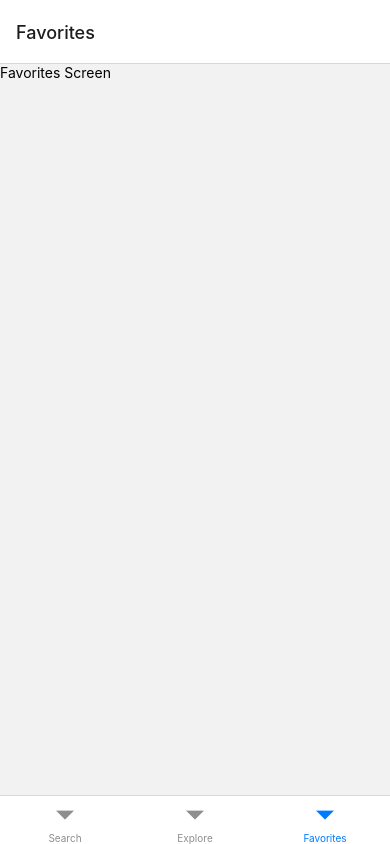
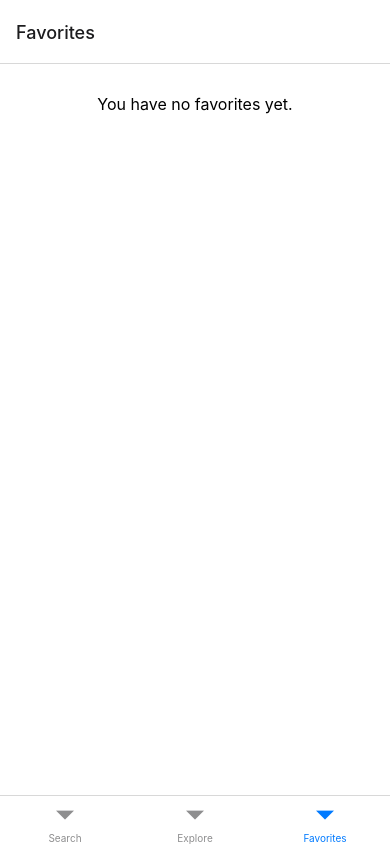
Before and after one commit to olegmalk/apod, a React Native app: screen /Favorites in a window 390 px wide. Built offline with nearby package versions, Linux system fonts and the light colour scheme; no server answers.

Commit message:
favorites tab

```diff
--- a/components/card.tsx
+++ b/components/card.tsx
@@ -1,25 +1,22 @@
 import React from 'react';
 import { View, Text, Image, StyleSheet, TouchableOpacity } from 'react-native';
 import { Ionicons } from '@expo/vector-icons';
+import { Apod } from '../types/apod';
 
 export interface ApodCardProps {
-  date: string;
-  title: string;
-  explanation: string;
-  url: string;
-  hdurl: string;
+  apod: Apod;
   isFavorite: boolean;
   onHeartPress: () => void;
 }
 
-export default function ApodCard({ date, title, explanation, url, hdurl, isFavorite, onHeartPress }: ApodCardProps) {
+export default function ApodCard({ apod, isFavorite, onHeartPress }: ApodCardProps) {
   return (
     <View style={styles.card}>
       <View style={styles.imageContainer}>
-        <Image source={{ uri: url }} style={styles.image} resizeMode="cover" />
+        <Image source={{ uri: apod.url }} style={styles.image} resizeMode="cover" />
         <View style={styles.textOverlay}>
-          <Text style={styles.title}>{title}</Text>
-          <Text style={styles.date}>{date}</Text>
+          <Text style={styles.title}>{apod.title}</Text>
+          <Text style={styles.date}>{apod.date}</Text>
         </View>
         <TouchableOpacity style={styles.favoriteIconContainer} onPress={onHeartPress}>
           <Ionicons name="heart" size={24} color={isFavorite ? 'red' : 'white'} />
--- a/context/favorites.tsx
+++ b/context/favorites.tsx
@@ -1,28 +1,38 @@
-import React, { ReactNode, createContext, useContext, useEffect, useState } from 'react';
-import AsyncStorage from '@react-native-async-storage/async-storage';
+import React, {
+  ReactNode,
+  createContext,
+  useContext,
+  useEffect,
+  useState,
+} from "react";
+import AsyncStorage from "@react-native-async-storage/async-storage";
+import { Apod } from "../types/apod";
 
 type FavoritesContextType = {
-    favorites: string[];
-    addFavorite: (date: string) => void;
+  favorites: Apod[];
+  addFavorite: (fav: Apod) => void;
   removeFavorite: (date: string) => void;
+  hasFavorite: (date: string) => boolean;
 };
+
+const STORAGE_KEY = '@favorites-v4'
 
 const FavoritesContext = createContext<FavoritesContextType>({
   favorites: [],
   addFavorite: () => {},
   removeFavorite: () => {},
+  hasFavorite: (date: string) => false,
 });
 
-
-export const FavoritesProvider: React.FC<{ children: ReactNode }>  = ({ children }) => {
-    const [favorites, setFavorites] = useState<string[]>([]);
-
-    console.log('favorites', favorites)
+export const FavoritesProvider: React.FC<{ children: ReactNode }> = ({
+  children,
+}) => {
+  const [favorites, setFavorites] = useState<Apod[]>([]);
 
   useEffect(() => {
     const loadFavorites = async () => {
       try {
-                const favoritesFromStorage = await AsyncStorage.getItem('favorites');
+        const favoritesFromStorage = await AsyncStorage.getItem(STORAGE_KEY);
         if (favoritesFromStorage) {
           setFavorites(JSON.parse(favoritesFromStorage));
         }
@@ -33,11 +43,10 @@ export const FavoritesProvider: React.FC<{ children: ReactNode }>  = ({ children
     loadFavorites();
   }, []);
 
-
   useEffect(() => {
     const saveFavorites = async () => {
       try {
-                await AsyncStorage.setItem('favorites', JSON.stringify(favorites));
+        await AsyncStorage.setItem(STORAGE_KEY, JSON.stringify(favorites));
       } catch (error) {
         console.error(error);
       }
@@ -45,17 +54,26 @@ export const FavoritesProvider: React.FC<{ children: ReactNode }>  = ({ children
     saveFavorites();
   }, [favorites]);
 
-    const addFavorite = (date: string) => {
-        setFavorites((prevFavorites) => [...prevFavorites, date]);
+  const addFavorite = (fav: Apod) => {
+    if (!hasFavorite(fav.date)) {
+      setFavorites((prevFavorites) => [...prevFavorites, fav]);
+    }
   };
 
   const removeFavorite = (date: string) => {
-        setFavorites((prevFavorites) => prevFavorites.filter((favorite) => favorite !== date));
+    setFavorites((prevFavorites) =>
+      prevFavorites.filter((favorite) => favorite.date !== date),
+    );
   };
 
+  const hasFavorite = (date: string) => {
+    return !!favorites.find((favorite) => favorite.date === date);
+    };
 
   return (
-        <FavoritesContext.Provider value={{ favorites, addFavorite, removeFavorite }}>
+    <FavoritesContext.Provider
+      value={{ favorites, addFavorite, removeFavorite, hasFavorite }}
+    >
       {children}
     </FavoritesContext.Provider>
   );
--- a/screens/Explore.tsx
+++ b/screens/Explore.tsx
@@ -82,7 +82,7 @@ export default function Explore() {
                 onHandlerStateChange={({ nativeEvent }) => {
                     if (swipeDirection === 'right') {
                         reload();
-                        addFavorite(date);
+                        currentAPOD && addFavorite(currentAPOD);
                     } else if (swipeDirection === 'left') {
                         reload();
                     }
--- a/screens/Favorites.tsx
+++ b/screens/Favorites.tsx
@@ -1,10 +1,48 @@
 import React from 'react';
-import { View, Text } from 'react-native';
+import { View, Text, FlatList, StyleSheet } from 'react-native';
+import { useFavorites } from '../context/favorites';
+import ApodCard from '../components/card';
+import { Apod } from '../types/apod';
 
 export default function Favorites() {
+  const { favorites, removeFavorite } = useFavorites();
+
+  const renderApodCard = ({ item }: { item: Apod }) => {
+    return (
+      <ApodCard
+        apod={item}
+        isFavorite={!!favorites.find(f => f.date === item.date)}
+        onHeartPress={() => {
+          removeFavorite(item.date);
+        }}
+      />
+    );
+  };
+
   return (
-    <View>
-      <Text>Favorites Screen</Text>
+    <View style={styles.container}>
+      {favorites.length > 0 ? (
+        <FlatList
+          data={favorites}
+          keyExtractor={(item) => item.date}
+          renderItem={renderApodCard}
+        />
+      ) : (
+        <Text style={styles.noFavoritesText}>You have no favorites yet.</Text>
+      )}
     </View>
   );
 }
+
+const styles = StyleSheet.create({
+  container: {
+    flex: 1,
+    padding: 10,
+    backgroundColor: '#fff',
+  },
+  noFavoritesText: {
+    textAlign: 'center',
+    marginTop: 20,
+    fontSize: 16,
+  },
+});
--- a/screens/Search.tsx
+++ b/screens/Search.tsx
@@ -25,7 +25,7 @@ export default function Search() {
     const [startDate, setStartDate] = useState<Date>(START_DATE);
     const [endDate, setEndDate] = useState<Date>(END_DATE);
     const [loading, setLoading] = useState<boolean>(false);
-    const {favorites, removeFavorite, addFavorite} = useFavorites();
+    const {favorites, removeFavorite, addFavorite, hasFavorite} = useFavorites();
 
     useEffect(() => {
         fetchApods();
@@ -49,20 +49,16 @@ export default function Search() {
         );
     };
 
-    const renderApodCard = ({ item }: { item: Apod }) => {
+    const renderApodCard = ({item}: {item: Apod}) => {
         return (
             <ApodCard
-                date={item.date}
-                title={item.title}
-                explanation={item.explanation}
-                url={item.url}
-                hdurl={item.hdurl}
-                isFavorite={favorites.includes(item.date)}
+                apod={item}
+                isFavorite={hasFavorite(item.date)}
                 onHeartPress={() => {
-                    if (favorites.includes(item.date)) {
+                    if (hasFavorite(item.date)) {
                         removeFavorite(item.date);
                     } else {
-                        addFavorite(item.date);
+                        addFavorite(item);
                     }
                 }}
             />
```
Lines whose indentation alone changed are shown as unchanged.
